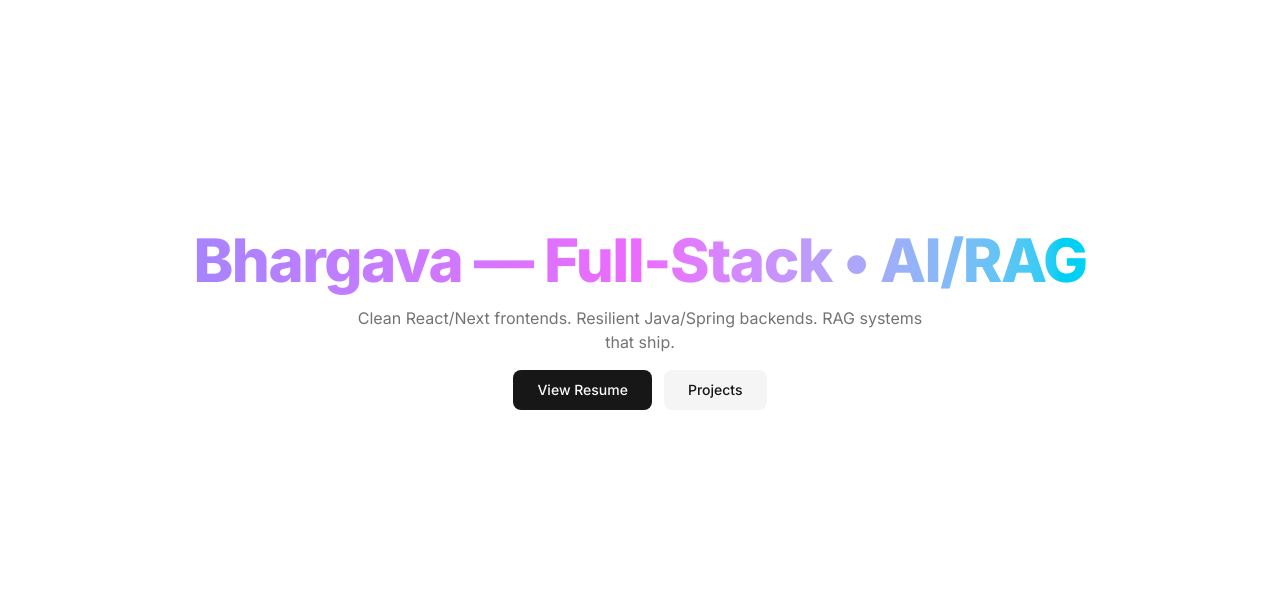
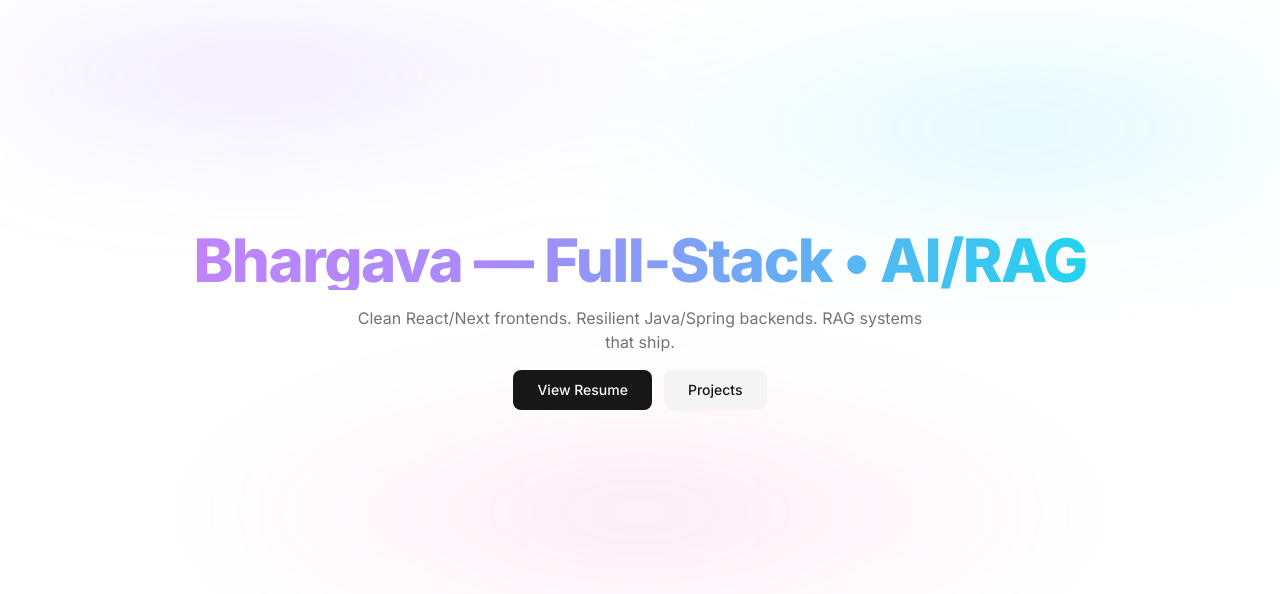
Before and after one commit to Vidya1026/portfolio, a Next.js app: page / in a window 1280 px wide. Shown: the top 594 px of the page. Built offline with nearby package versions, Linux system fonts and the light colour scheme.

Commit message:
feat: design tokens + aurora bg + fade-in + glow utilities

```diff
--- a/src/app/globals.css
+++ b/src/app/globals.css
@@ -119,3 +119,37 @@
     @apply bg-background text-foreground;
   }
 }
+
+/* ==== Reusable utilities (glow/gradient/spotlight/glass) ==== */
+@layer utilities {
+  /* Subtle gradient text */
+  .gradient-text {
+    @apply bg-clip-text text-transparent;
+    background-image: linear-gradient(90deg, #c084fc 0%, #a78bfa 35%, #22d3ee 100%);
+  }
+
+  /* Soft glow ring around elements */
+  .glow {
+    box-shadow: 0 0 0 1px hsl(var(--ring) / 0.5),
+                0 0 32px hsl(var(--ring) / 0.25);
+  }
+
+  /* Glassy background for cards/navbars */
+  .glass {
+    @apply bg-card/60 border backdrop-blur-xs;
+  }
+
+  /* Spotlight mask (JS will set --x and --y) */
+  .spotlight-mask {
+    mask-image: radial-gradient(180px 180px at var(--x,50%) var(--y,50%), #000 0%, transparent 70%);
+    -webkit-mask-image: radial-gradient(180px 180px at var(--x,50%) var(--y,50%), #000 0%, transparent 70%);
+  }
+}
+
+/* ==== Base animated aurora background ==== */
+.aurora-bg {
+  background:
+    radial-gradient(60% 40% at 20% 10%, rgba(167,139,250,0.15), transparent 60%),
+    radial-gradient(60% 40% at 80% 20%, rgba(34,211,238,0.12), transparent 60%),
+    radial-gradient(60% 40% at 50% 80%, rgba(236,72,153,0.10), transparent 60%);
+}
--- a/src/app/page.tsx
+++ b/src/app/page.tsx
@@ -1,21 +1,28 @@
 import { Button } from "@/components/ui/button";
+import { Aurora } from "@/components/branding/Aurora";
+import { FadeIn } from "@/components/motion/FadeIn";
 
 export default function HomePage() {
   return (
-    <main className="min-h-[80vh] grid place-items-center">
+    <main className="relative min-h-[80vh] grid place-items-center overflow-hidden">
+      <Aurora />
       <section className="text-center space-y-4">
-        <h1 className="text-4xl md:text-6xl font-extrabold tracking-tight">
-          <span className="bg-gradient-to-r from-violet-400 via-fuchsia-400 to-cyan-400 bg-clip-text text-transparent">
+        <FadeIn>
+          <h1 className="text-4xl md:text-6xl font-extrabold tracking-tight gradient-text">
             Bhargava — Full-Stack • AI/RAG
-          </span>
           </h1>
+        </FadeIn>
+        <FadeIn delay={0.1}>
           <p className="text-muted-foreground max-w-xl mx-auto">
             Clean React/Next frontends. Resilient Java/Spring backends. RAG systems that ship.
           </p>
+        </FadeIn>
+        <FadeIn delay={0.2}>
           <div className="flex items-center justify-center gap-3">
-          <Button size="lg">View Resume</Button>
+            <Button size="lg" className="glow">View Resume</Button>
             <Button variant="secondary" size="lg">Projects</Button>
           </div>
+        </FadeIn>
       </section>
     </main>
   );
--- /dev/null
+++ b/src/components/branding/Aurora.tsx
@@ -0,0 +1,14 @@
+"use client";
+import { cn } from "@/lib/utils";
+
+export function Aurora({ className }: { className?: string }) {
+  return (
+    <div
+      aria-hidden
+      className={cn(
+        "pointer-events-none absolute inset-0 -z-10 aurora-bg",
+        "animate-aurora blur-2xl"
+      )}
+    />
+  );
+}
--- /dev/null
+++ b/src/components/motion/FadeIn.tsx
@@ -0,0 +1,20 @@
+"use client";
+import { motion, type MotionProps } from "framer-motion";
+import { cn } from "@/lib/utils";
+
+type Props = MotionProps & { className?: string; children: React.ReactNode; delay?: number };
+
+export function FadeIn({ className, children, delay = 0, ...rest }: Props) {
+  return (
+    <motion.div
+      className={cn(className)}
+      initial={{ opacity: 0, y: 8 }}
+      whileInView={{ opacity: 1, y: 0 }}
+      viewport={{ once: true, amount: 0.4 }}
+      transition={{ duration: 0.6, ease: "easeOut", delay }}
+      {...rest}
+    >
+      {children}
+    </motion.div>
+  );
+}
--- /dev/null
+++ b/tailwind.config.ts
@@ -0,0 +1,9 @@
+import type { Config } from "tailwindcss";
+
+const config: Config = {
+  darkMode: ["class"], // keep dark mode class strategy
+  // In v4, content paths are auto-detected for Next.js; no need to set.
+  // We also don't need plugins here since we added custom utilities in globals.css.
+};
+
+export default config;
```
Lines whose indentation alone changed are shown as unchanged.
